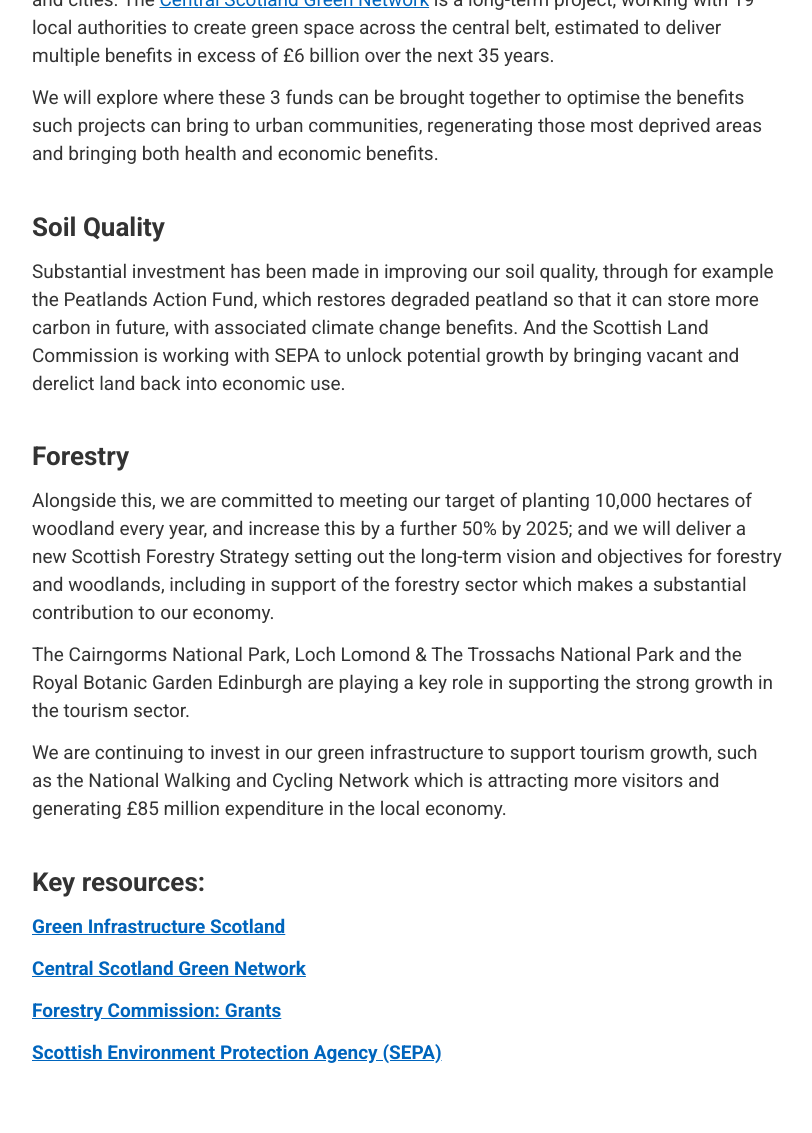
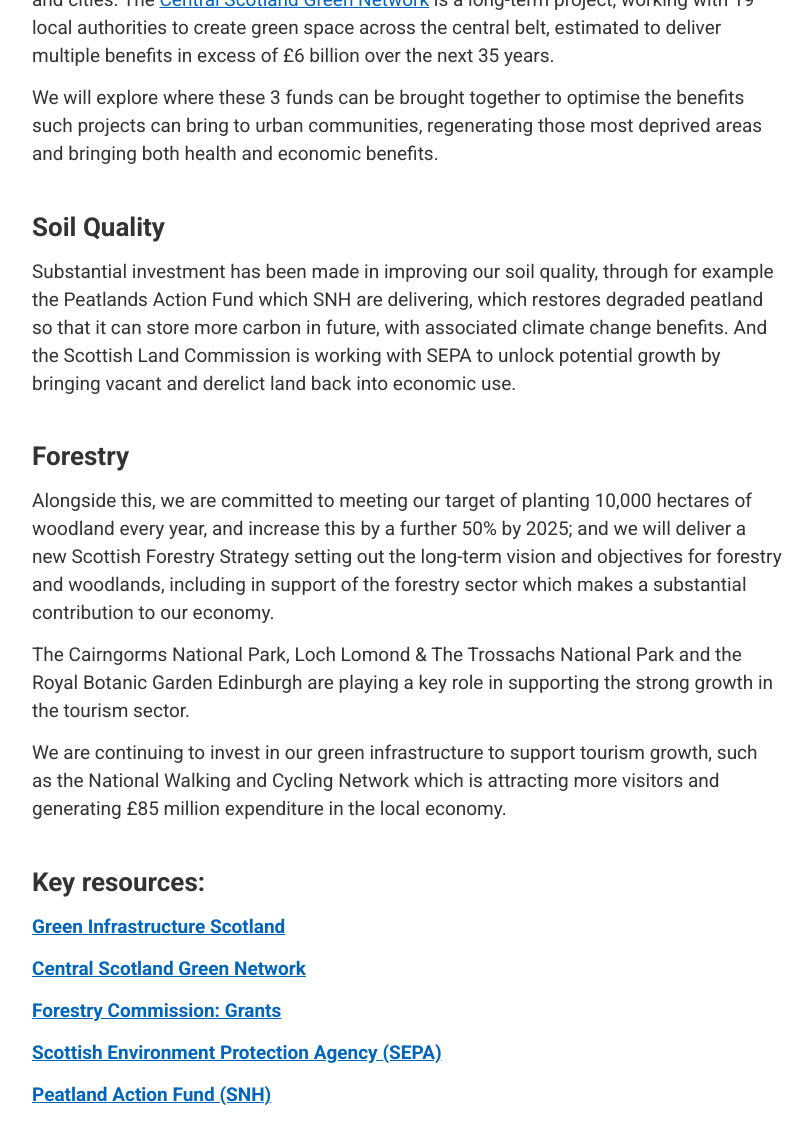
Before and after one commit to scottishgovernment/economicactionplan.mygov.scot, a Jekyll site: the page built from pages/sustainability/natural-capital.md, in a window 1280 px wide and 1400 px high, scrolled down 1853 px, cut to the strip 0-1133 px from the top of the window. Shown: the whole strip, without its empty margins (38-850 px from the left). Built offline with Jekyll 4.4.1, drawn with Linux system fonts in a browser that asks for light colours.

Commit message:
MGS-4937 Economic Action Plan - text and image updates

```diff
--- a/pages/sustainability/natural-capital.md
+++ b/pages/sustainability/natural-capital.md
@@ -38,7 +38,7 @@
 
 ## Soil Quality
 
-Substantial investment has been made in improving our soil quality, through for example the Peatlands Action Fund, which restores degraded peatland so that it can store more carbon in future, with associated climate change benefits. And the Scottish Land Commission is working with SEPA to unlock potential growth by bringing vacant and derelict land back into economic use.
+Substantial investment has been made in improving our soil quality, through for example the Peatlands Action Fund which SNH are delivering, which restores degraded peatland so that it can store more carbon in future, with associated climate change benefits. And the Scottish Land Commission is working with SEPA to unlock potential growth by bringing vacant and derelict land back into economic use.
 
 ## Forestry
 
@@ -58,3 +58,5 @@
 **[Forestry Commission: Grants](https://scotland.forestry.gov.uk/supporting/grants-and-regulations/forestry-grants)**
 
 **[Scottish Environment Protection Agency (SEPA)](https://www.sepa.org.uk/)**
+
+**[Peatland Action Fund (SNH)](https://www.nature.scot/climate-change/taking-action/peatland-action)**
```
Also changed, not shown: pages/innovation/driving-business-innovation.md (+1 -1 lines), pages/investment/oil-and-gas.md (+1 -1 lines), pages/people/inclusion.md (+1 -1 lines), pages/place/rural-economy.md (+1 -1 lines), assets/images/pageimages/place6-2.jpg (added).
